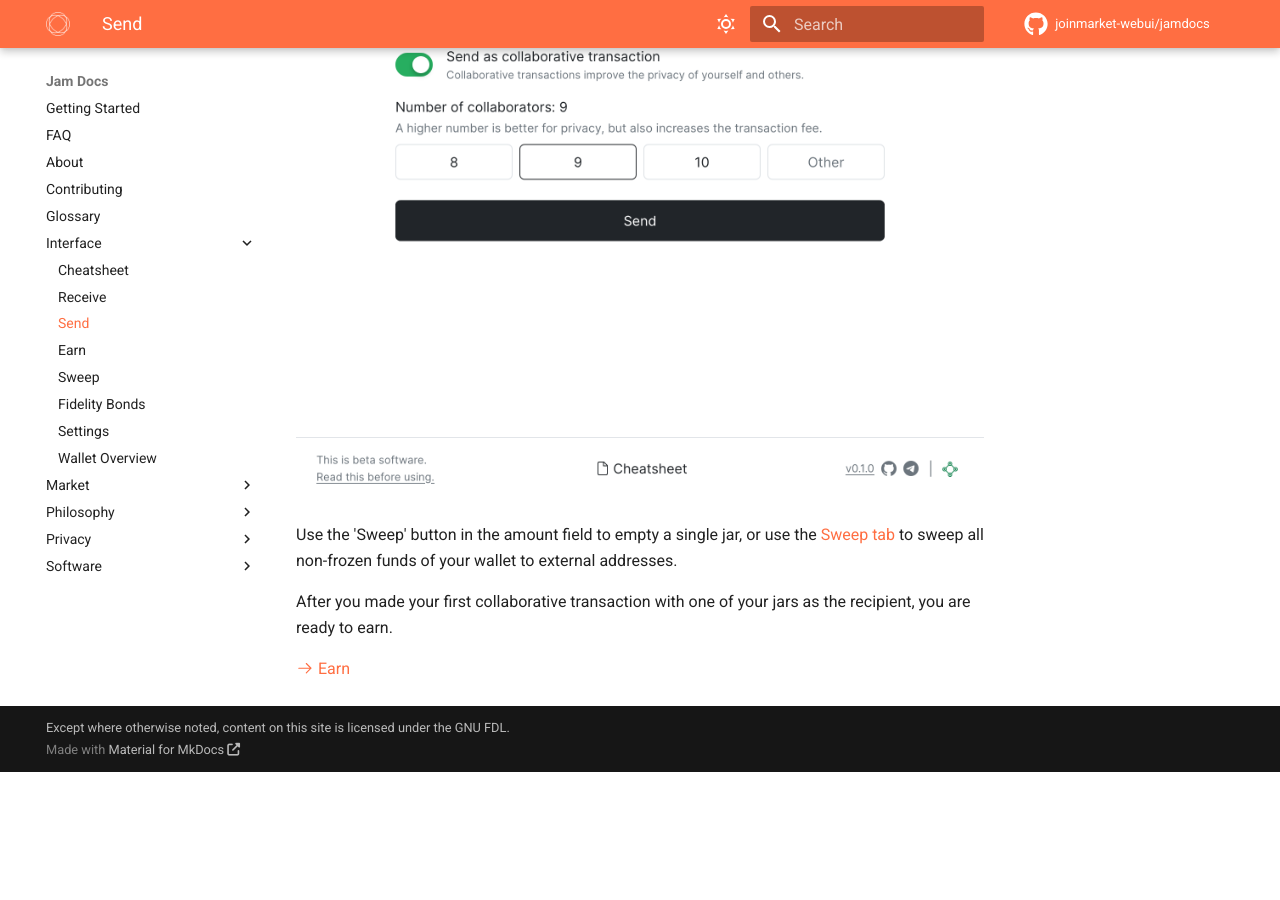
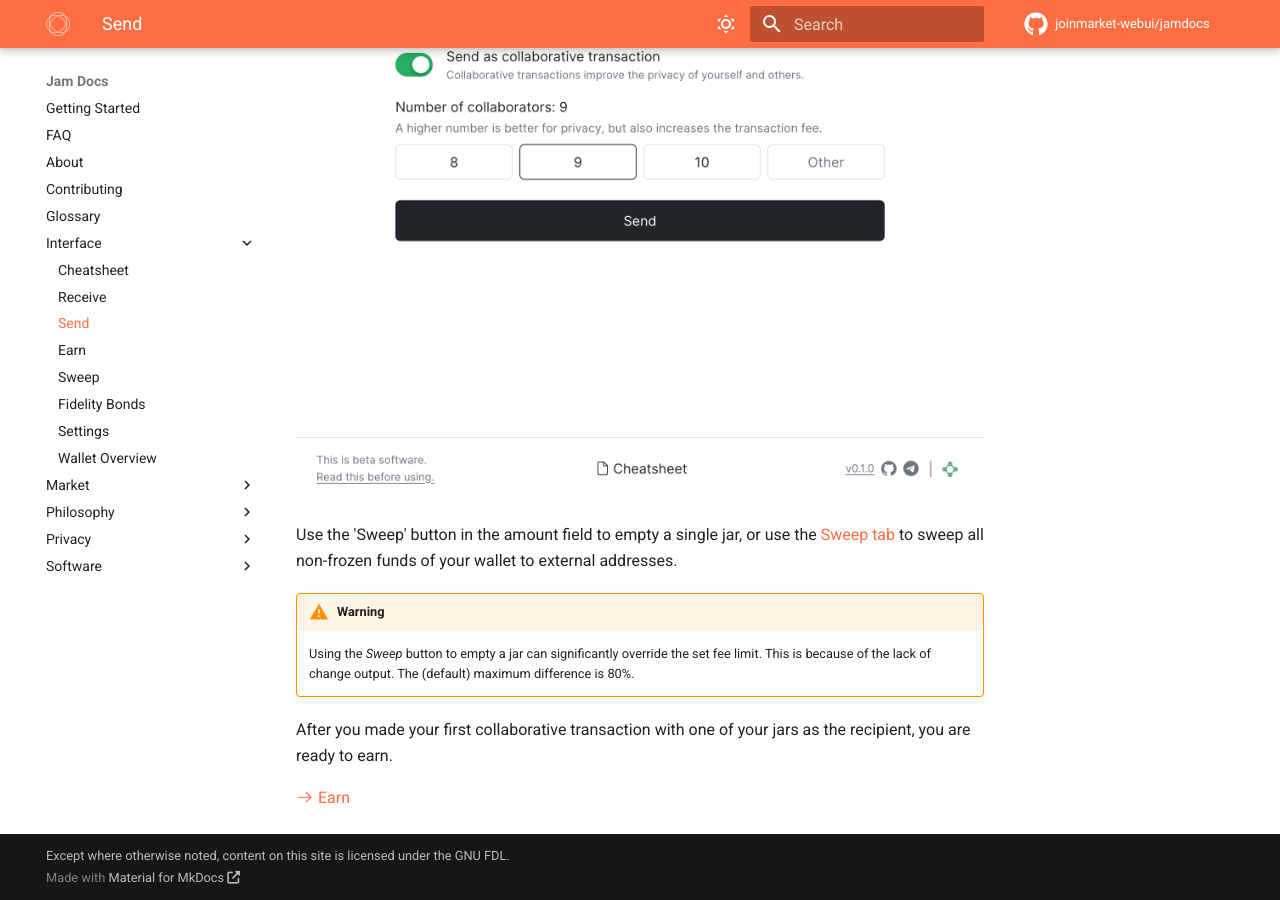
Before and after one commit to joinmarket-webui/jamdocs, an MkDocs documentation site: the page built from docs/interface/02-send.md, in a window 1280 px wide and 900 px high, scrolled down 861 px. Built offline with MkDocs 1.6.1 and Material for MkDocs 9.7.7, drawn with Linux system fonts in a browser that asks for light colours; nearby versions of some CDN libraries; comment, search, counter and statistics services are not loaded; before the commit the page ends 1633 px from its top, so only the background shows below that.

Commit message:
Interface, Send: add warning for sweep button fee overriddance (#60)
add warning for sweep button fee overriddance

```diff
--- a/docs/interface/02-send.md
+++ b/docs/interface/02-send.md
@@ -25,6 +25,11 @@
 [Sweep tab][sweep] to sweep all non-frozen funds of your wallet to external
 addresses.
 
+!!! Warning
+    Using the _Sweep_ button to empty a jar can significantly override the set fee limit.
+    This is because of the lack of change output.
+    The (default) maximum difference is 80%.
+
 After you made your first collaborative transaction with one of your jars as the
 recipient, you are ready to earn.
 
```
